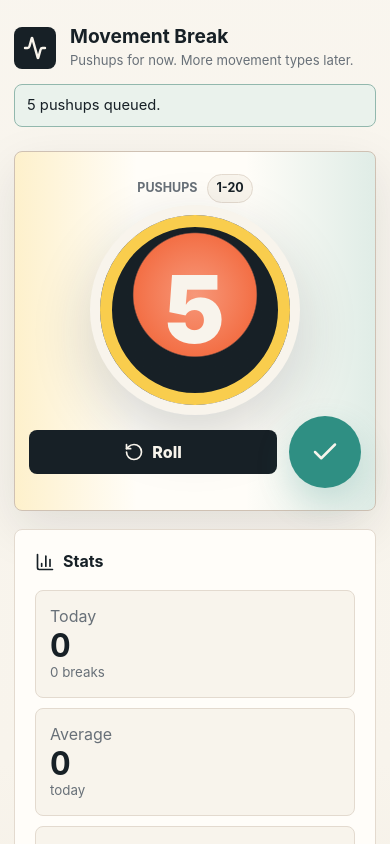
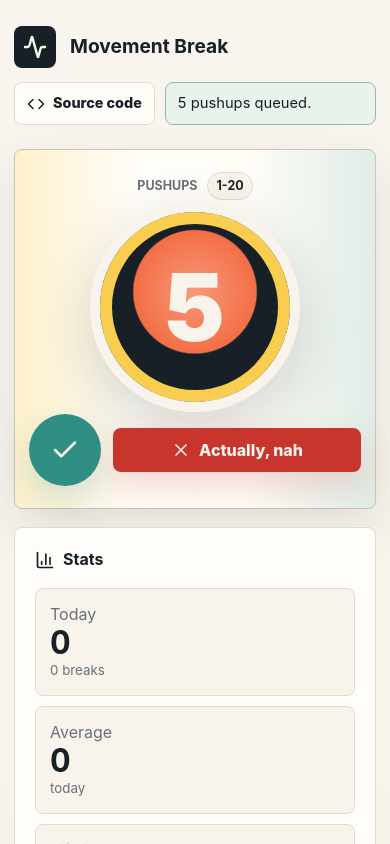
Before and after one commit to kevinferretti/movement-break, a React (Vite) app: page / in a window 390 px wide. Both pictures are taken after a click on the button "Roll". Shown: the top 844 px of the page. Built offline with nearby package versions, Linux system fonts and the light colour scheme; no server answers.

Commit message:
Refine break flow and local port

```diff
--- a/src/App.css
+++ b/src/App.css
@@ -36,10 +36,30 @@
   line-height: 1.1;
 }
 
-.subtle {
-  margin-top: 4px;
-  color: var(--muted);
-  font-size: 0.92rem;
+.header-actions {
+  display: flex;
+  align-items: center;
+  gap: 10px;
+}
+
+.source-link {
+  min-height: 42px;
+  display: inline-flex;
+  align-items: center;
+  gap: 8px;
+  padding: 0 12px;
+  border: 1px solid var(--line);
+  border-radius: 8px;
+  color: var(--ink);
+  background: var(--panel);
+  font-size: 0.9rem;
+  font-weight: 800;
+  text-decoration: none;
+  white-space: nowrap;
+}
+
+.source-link:hover {
+  border-color: var(--line-strong);
 }
 
 .notice {
@@ -181,6 +201,14 @@ button:disabled {
   padding: 0 24px;
   color: var(--paper);
   background: var(--ink);
+}
+
+.cancel-action {
+  flex: 1;
+  padding: 0 20px;
+  color: var(--paper);
+  background: #c7352d;
+  box-shadow: 0 14px 34px rgba(199, 53, 45, 0.2);
 }
 
 .complete-action {
@@ -387,6 +415,20 @@ select {
     max-width: none;
   }
 
+  .header-actions {
+    grid-column: 1 / -1;
+    width: 100%;
+    align-items: stretch;
+  }
+
+  .source-link {
+    justify-content: center;
+  }
+
+  .notice {
+    flex: 1;
+  }
+
   .break-stage {
     min-height: 360px;
     padding: 22px 14px;
@@ -407,13 +449,16 @@ select {
     font-size: 1.2rem;
   }
 
-  .subtle {
-    font-size: 0.82rem;
+  .break-actions {
+    display: grid;
   }
 
-  .break-actions {
-    display: grid;
-    grid-template-columns: 1fr 72px;
+  .break-actions.ready {
+    grid-template-columns: 1fr;
+  }
+
+  .break-actions.queued {
+    grid-template-columns: 72px 1fr;
   }
 
   .complete-action {
--- a/src/App.tsx
+++ b/src/App.tsx
@@ -1,5 +1,5 @@
 import { useEffect, useMemo, useState } from 'react'
-import { Activity, BarChart3, Bell, BellOff, Check, RotateCcw, Send, Settings } from 'lucide-react'
+import { Activity, BarChart3, Bell, BellOff, Check, Code, RotateCcw, Send, Settings, X } from 'lucide-react'
 import './App.css'
 import { normalizeSettings, type MovementSettings } from './domain/settings'
 import { buildDailyTotals, createMovementEntry, summarizeEntries, type MovementEntry } from './domain/stats'
@@ -27,6 +27,7 @@ type NotificationStatus = PushClientStatus &
   }
 
 const HOURS = Array.from({ length: 24 }, (_, hour) => hour)
+const SOURCE_URL = 'https://github.com/kevinferretti/movement-break'
 
 const initialNotificationStatus: NotificationStatus = {
   supported: false,
@@ -128,6 +129,12 @@ function App() {
     window.setTimeout(() => setCompletionPulse(false), 650)
   }
 
+  function cancelQueuedBreak() {
+    setRolledReps(null)
+    setDisplayReps(settings.repMax)
+    setNotice({ tone: 'neutral', text: 'Skipped this roll.' })
+  }
+
   async function refreshNotificationStatus() {
     try {
       const [clientStatus, serverStatus] = await Promise.all([
@@ -213,10 +220,15 @@ function App() {
         </div>
         <div>
           <h1>Movement Break</h1>
-          <p className="subtle">Pushups for now. More movement types later.</p>
         </div>
+        <div className="header-actions">
+          <a className="source-link" href={SOURCE_URL} target="_blank" rel="noreferrer">
+            <Code size={18} />
+            Source code
+          </a>
           <div className={`notice ${notice.tone}`} role="status">
             {notice.text}
+          </div>
         </div>
       </header>
 
@@ -232,21 +244,23 @@ function App() {
           <span>{visibleReps}</span>
         </div>
 
-        <div className="break-actions">
+        <div className={`break-actions ${rolledReps ? 'queued' : 'ready'}`}>
+          {rolledReps ? (
+            <>
+              <button className="complete-action" type="button" onClick={completeBreak} title="Mark complete" aria-label="Mark complete">
+                <Check size={30} />
+              </button>
+              <button className="cancel-action" type="button" onClick={cancelQueuedBreak}>
+                <X size={20} />
+                Actually, nah
+              </button>
+            </>
+          ) : (
             <button className="primary-action" type="button" onClick={rollReps} disabled={isRolling}>
               <RotateCcw size={20} />
               Roll
             </button>
-          <button
-            className="complete-action"
-            type="button"
-            onClick={completeBreak}
-            disabled={!rolledReps || isRolling}
-            title="Mark complete"
-            aria-label="Mark complete"
-          >
-            <Check size={30} />
-          </button>
+          )}
         </div>
       </section>
 
--- a/vite.config.ts
+++ b/vite.config.ts
@@ -5,6 +5,8 @@ import react from '@vitejs/plugin-react'
 export default defineConfig({
   plugins: [react()],
   server: {
+    port: 5175,
+    strictPort: true,
     proxy: {
       '/api': 'http://localhost:8787',
     },
```
Also changed, not shown: 2 other files (tests, documents, lock files or other folders). Lines whose indentation alone changed are shown as unchanged.
